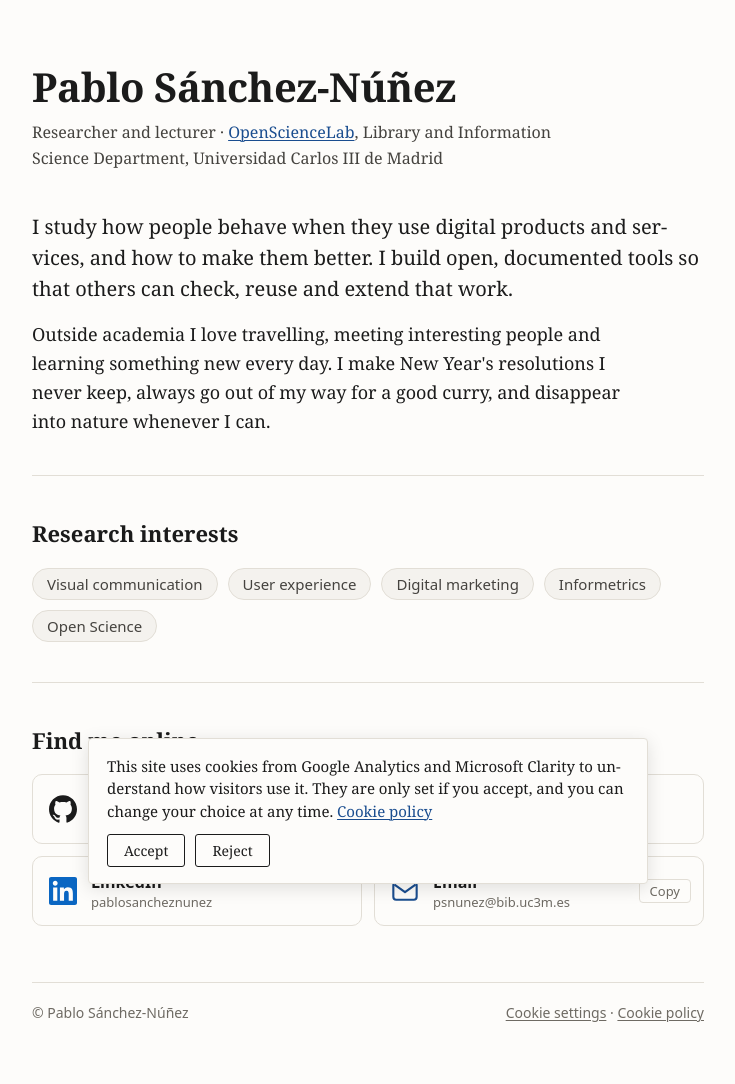
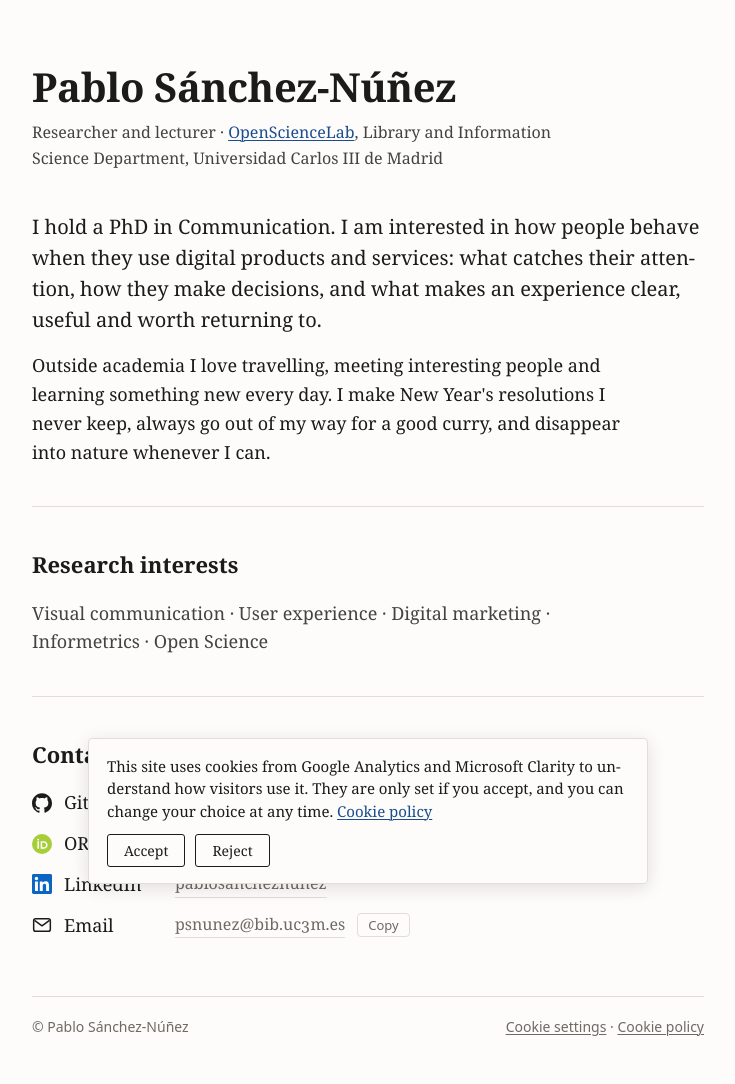
Before and after one commit to pablosancheznunez/pablosancheznunez.github.io, a Jekyll site: the page built from index.html, in a window 1280 px wide. Shown: the whole page, without its empty margins (272-1007 px from the left). Built offline with Jekyll 4.4.1, drawn with Linux system fonts in a browser that asks for light colours.

Commit message:
Rewrite the bio and give the page a plainer, classic design
PhD in Communication, interest in how people use digital products and
services. Research interests as a plain line of text and contact links
as a simple list with small icons.

```diff
--- a/_config.yml
+++ b/_config.yml
@@ -1,7 +1,7 @@
 # Site settings. The home page content lives in index.html.
 title: Pablo Sánchez-Núñez
 tagline: Researcher and lecturer, Universidad Carlos III de Madrid
-description: Researcher and lecturer at Universidad Carlos III de Madrid. Research on visual communication, user experience, digital marketing, informetrics and Open Science.
+description: PhD in Communication, researcher and lecturer at Universidad Carlos III de Madrid. How people behave when they use digital products and services.
 url: https://pablosancheznunez.com
 lang: en_GB
 logo: /icon-512.png
--- a/assets/css/site.css
+++ b/assets/css/site.css
@@ -73,29 +73,20 @@ h2{ font-size:22px; margin:0 0 16px; }
 .lede{ font-size:20px; line-height:1.55; }
 
 /* Research interests */
-.tags{ list-style:none; padding:0; margin:0; display:flex; flex-wrap:wrap; gap:10px; }
-.tags li{
-  font:15px var(--sans); color:var(--ink-dim);
-  background:var(--surface); border:1px solid var(--hair); border-radius:999px;
-  padding:5px 14px;
-}
+.interests{ color:var(--ink-dim); }
 
-/* Profiles and contact */
-.profiles{ list-style:none; padding:0; margin:0; display:grid; grid-template-columns:repeat(2, minmax(0, 1fr)); gap:12px; }
-.profiles li{ display:flex; align-items:center; gap:8px; border:1px solid var(--hair); border-radius:10px; padding:0 12px 0 0; }
-.profiles li:hover{ border-color:var(--accent); }
-.profiles a{
-  flex:1; min-width:0; display:grid; grid-template-columns:28px minmax(0, 1fr); column-gap:14px; align-items:center;
-  padding:14px 0 14px 16px; text-decoration:none; color:var(--ink);
-}
+/* Contact: one line per link, a small icon, the address in plain text */
+.profiles{ list-style:none; padding:0; margin:0; }
+.profiles li{ display:flex; align-items:center; gap:12px; margin:0 0 12px; }
+.profiles a{ display:inline-flex; align-items:center; gap:12px; min-width:0; color:var(--ink); text-decoration:none; }
 .profiles a:visited{ color:var(--ink); }
-.profiles .icon{ grid-row:1 / span 2; width:28px; height:28px; }
-.profiles .name{ font:600 16px var(--sans); }
-.profiles .handle{ font:13px var(--sans); color:var(--muted); overflow:hidden; text-overflow:ellipsis; white-space:nowrap; }
-.profiles a:hover .name{ color:var(--accent); }
+.profiles .icon{ flex:none; width:20px; height:20px; }
+.profiles .name{ min-width:5.5em; }
+.profiles .handle{ color:var(--muted); font-size:16px; overflow:hidden; text-overflow:ellipsis; white-space:nowrap; border-bottom:1px solid var(--hair); }
+.profiles a:hover .handle{ color:var(--accent); border-color:var(--accent); }
 .icon-github{ fill:var(--ink); }
 .icon-linkedin{ fill:#0A66C2; }
-.icon-email{ color:var(--accent); }
+.icon-email{ color:var(--ink); }
 @media (prefers-color-scheme: dark){ .icon-linkedin{ fill:#4A9DE8; } }
 
 .copy-btn, .link-btn{ font:13px var(--sans); cursor:pointer; }
@@ -140,7 +131,9 @@ footer a{ color:var(--muted); }
   .wrap{ padding:40px 16px 40px; }
   body{ font-size:17px; }
   .lede{ font-size:18px; }
-  .profiles{ grid-template-columns:minmax(0, 1fr); }
+  .profiles li, .profiles a{ gap:10px; }
+  .profiles .name{ min-width:4.6em; }
+  .profiles .handle{ font-size:15px; }
 }
 @media print{
   .copy-btn, footer, .skip-link{ display:none; }
--- a/index.html
+++ b/index.html
@@ -11,23 +11,17 @@ layout: default
   <main id="main">
 
     <section id="about">
-      <p class="lede">I study how people behave when they use digital products and services, and how to make them better. I build open, documented tools so that others can check, reuse and extend that work.</p>
+      <p class="lede">I hold a PhD in Communication. I am interested in how people behave when they use digital products and services: what catches their attention, how they make decisions, and what makes an experience clear, useful and worth returning to.</p>
       <p>Outside academia I love travelling, meeting interesting people and learning something new every day. I make New Year's resolutions I never keep, always go out of my way for a good curry, and disappear into nature whenever I can.</p>
     </section>
 
     <section id="interests">
       <h2>Research interests</h2>
-      <ul class="tags">
-        <li>Visual communication</li>
-        <li>User experience</li>
-        <li>Digital marketing</li>
-        <li>Informetrics</li>
-        <li>Open Science</li>
-      </ul>
+      <p class="interests">Visual&nbsp;communication · User&nbsp;experience · Digital&nbsp;marketing · Informetrics · Open&nbsp;Science</p>
     </section>
 
     <section id="contact">
-      <h2>Find me online</h2>
+      <h2>Contact</h2>
       <ul class="profiles">
         <li>
           <a href="{{ gh }}" rel="me">
```
